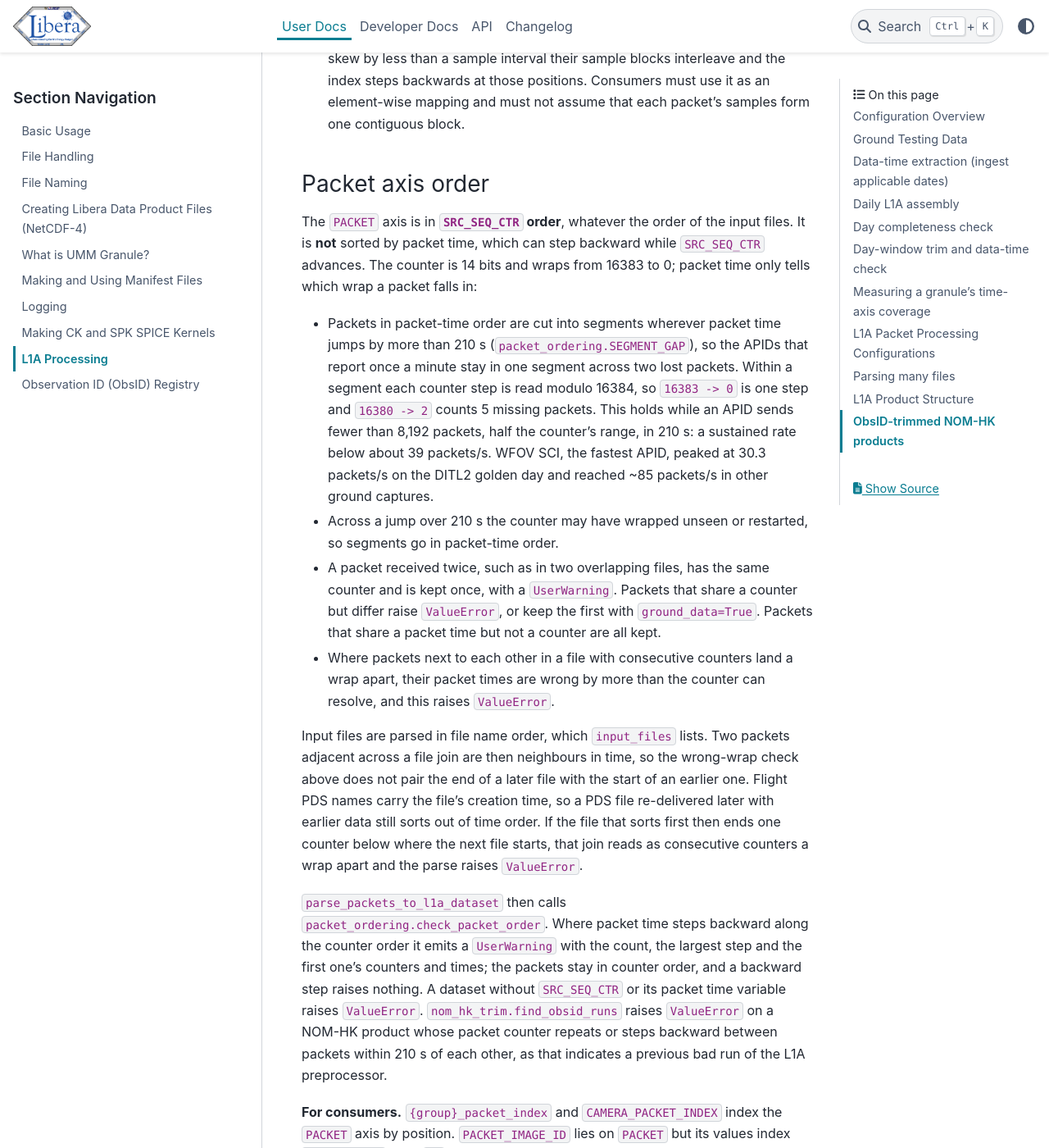
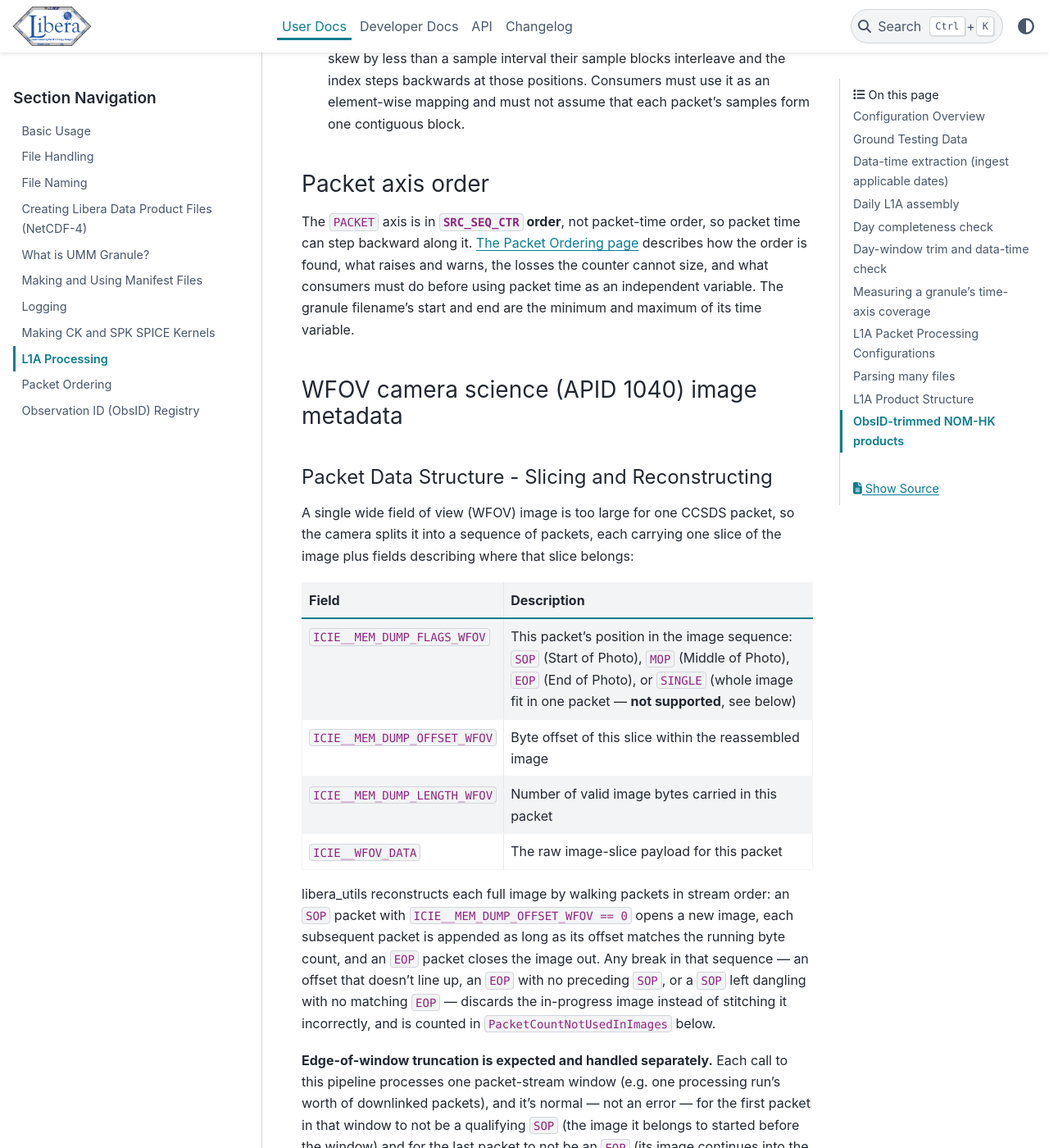
Before and after one commit to LASP-Libera/libera_utils, a Sphinx documentation site: the page built from doc/source/user-docs/l1a_processing.md, in a window 1280 px wide and 1400 px high, scrolled down 18434 px. Shown: the whole window at 82% size. Built offline with Sphinx 7.4.7 and the PyData theme 0.15.4, drawn with Linux system fonts in a browser that asks for light colours; some of the changed text lies outside the part shown.

Commit message:
Reorder by SRC_SEQ_CTR only within 10 s; drop a lone bad packet time
A counter restart that resumed within SEGMENT_GAP was sorted ahead of the
packets built before it. Cutting at any repeated or backward counter step
more than REORDER_WINDOW (10 s) apart places those by packet time, and makes
the time-gap bound unnecessary, so SEGMENT_GAP is removed. Each cut is
logged at INFO.

A packet whose time puts it a counter wrap from both file neighbours is
dropped with a warning instead of failing the APID's parse; a clock step
across a run of packets still raises.

Adds the Packet Ordering user guide page.

Co-Authored-By: Claude Opus 5.5 <noreply@anthropic.com>

```diff
--- a/doc/source/user-docs.rst
+++ b/doc/source/user-docs.rst
@@ -19,4 +19,5 @@ all of it.
     user-docs/logging
     user-docs/spice_kernels
     user-docs/l1a_processing
+    user-docs/packet_ordering
     user-docs/obsid_registry
--- a/doc/source/user-docs/l1a_processing.md
+++ b/doc/source/user-docs/l1a_processing.md
@@ -656,49 +656,11 @@ This varies by packet but there is some consistent behavior:
 
 ### Packet axis order
 
-The `PACKET` axis is in **`SRC_SEQ_CTR` order**, whatever the order of the input files. It is
-**not** sorted by packet time, which can step backward while `SRC_SEQ_CTR` advances. The counter is
-14 bits and wraps from 16383 to 0; packet time only tells which wrap a packet falls in:
-
-- Packets in packet-time order are cut into segments wherever packet time jumps by more than 210 s
-  (`packet_ordering.SEGMENT_GAP`), so the APIDs that report once a minute stay in one segment across
-  two lost packets.
-  Within a segment each counter step is read modulo 16384, so `16383 -> 0` is one step and
-  `16380 -> 2` counts 5 missing packets. This holds while an APID sends fewer than 8,192 packets, half
-  the counter's range, in 210 s: a sustained rate below about 39 packets/s. WFOV SCI, the fastest APID,
-  peaked at 30.3 packets/s on the DITL2 golden day and reached ~85 packets/s in other ground captures.
-- Across a jump over 210 s the counter may have wrapped unseen or restarted, so segments go in
-  packet-time order.
-- A packet received twice, such as in two overlapping files, has the same counter and is kept once,
-  with a `UserWarning`. Packets that share a counter but differ raise `ValueError`, or keep the first
-  with `ground_data=True`. Packets that share a packet time but not a counter are all kept.
-- Where packets next to each other in a file with consecutive counters land a wrap apart, their packet
-  times are wrong by more than the counter can resolve, and this raises `ValueError`.
-
-Input files are parsed in file name order, which `input_files` lists. Two packets adjacent across a
-file join are then neighbours in time, so the wrong-wrap check above does not pair the end of a later
-file with the start of an earlier one. Flight PDS names carry the file's creation time, so a PDS file
-re-delivered later with earlier data still sorts out of time order. If the file that sorts first then
-ends one counter below where the next file starts, that join reads as consecutive counters a wrap apart
-and the parse raises `ValueError`.
-
-`parse_packets_to_l1a_dataset` then calls `packet_ordering.check_packet_order`. Where packet time steps
-backward along the counter order it emits a `UserWarning` with the count, the largest step and the first
-one's counters and times; the packets stay in counter order, and a backward step raises nothing. A dataset without
-`SRC_SEQ_CTR` or its packet time variable raises `ValueError`. `nom_hk_trim.find_obsid_runs` raises
-`ValueError` on a NOM-HK product whose packet counter repeats or steps backward between packets within
-210 s of each other, as that indicates a previous bad run of the L1A preprocessor.
-
-**For consumers.** `{group}_packet_index` and `CAMERA_PACKET_INDEX` index the `PACKET` axis by
-position. `PACKET_IMAGE_ID` lies on `PACKET` but its values index `CAMERA_TIME`, with `-1` for a packet
-in no image. Anything that needs packet times in ascending order sorts them first:
-`numpy.searchsorted` and `numpy.interp` return wrong values without raising on an unsorted axis. Sorting
-does not correct a wrong time. Where packet time steps backward along `PACKET`, the packet time of the
-packets on one or both sides of the step is wrong; L1A keeps those packets, in counter order, and does not
-mark which time is wrong. Find them at the positions where `numpy.diff` of the packet time is below zero,
-the steps `check_packet_order` warns about, and exclude or flag those packets before using packet time as
-the independent variable. A per-packet flag in the product is LIBSDC-830. The granule filename's start
-and end are the minimum and maximum of its time variable.
+The `PACKET` axis is in **`SRC_SEQ_CTR` order**, not packet-time order, so packet time can step backward
+along it. [The Packet Ordering page](packet_ordering.md) describes how the order is found, what raises
+and warns, the losses the counter cannot size, and what consumers must do before using packet time as an
+independent variable. The granule filename's start and end are the minimum and maximum of its time
+variable.
 
 ### WFOV camera science (APID 1040) image metadata
 
```
Also changed, not shown: CHANGELOG.md (+4 -3 lines), doc/source/user-docs/packet_ordering.md (added, +144 -0 lines), 6 other files.
